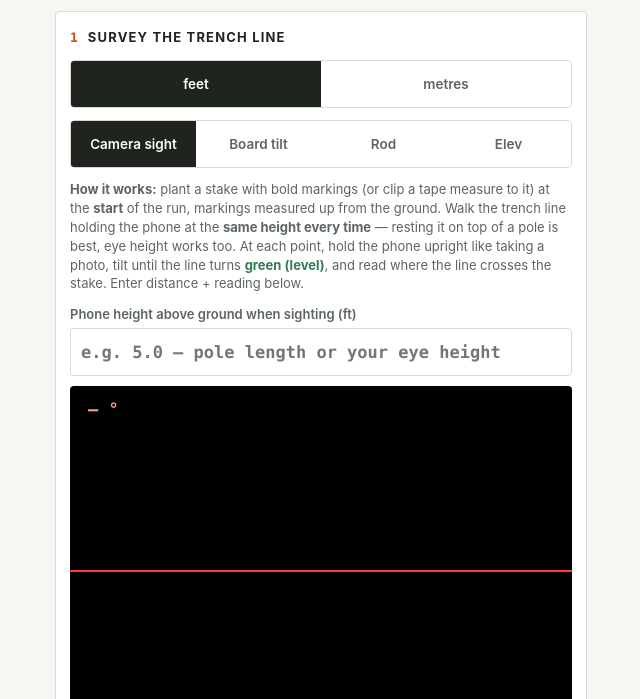
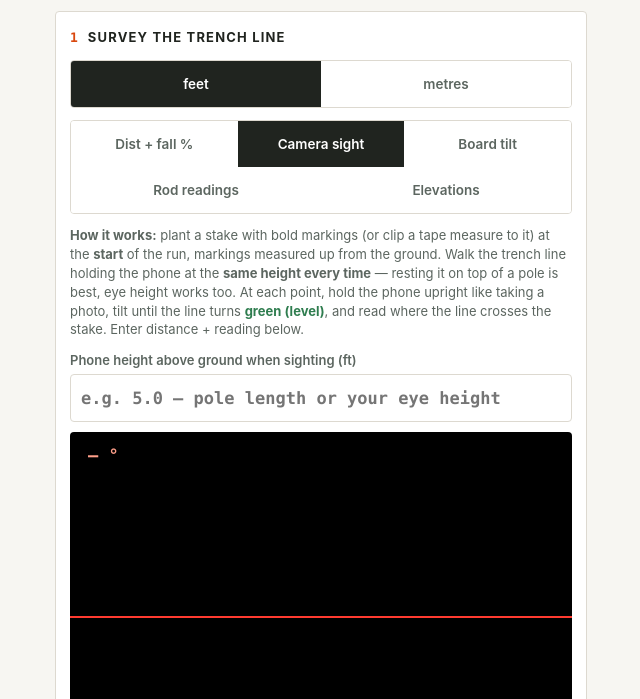
Before and after one commit to marcenter/trench-grade, a plain HTML site: page index.html in a window 1280 px wide. Shown: the part 101-800 px from the top of the page, without its empty margins (319-959 px from the left). Drawn offline with Linux system fonts and the light colour scheme.

Commit message:
Add distance + fall% survey mode (for tape / Google Earth distances with per-segment grades)
Co-Authored-By: Claude Fable 5 <noreply@anthropic.com>

```diff
--- a/index.html
+++ b/index.html
@@ -126,11 +126,12 @@
     <button data-u="ft" class="on">feet</button>
     <button data-u="m">metres</button>
   </div>
-  <div class="seg" id="modeseg">
-    <button data-m="sight" class="on">Camera sight</button>
-    <button data-m="phone">Board tilt</button>
-    <button data-m="rod">Rod</button>
-    <button data-m="elev">Elev</button>
+  <div class="seg" id="modeseg" style="flex-wrap:wrap">
+    <button data-m="grade" style="min-width:33%">Dist + fall %</button>
+    <button data-m="sight" class="on" style="min-width:33%">Camera sight</button>
+    <button data-m="phone" style="min-width:33%">Board tilt</button>
+    <button data-m="rod" style="min-width:50%">Rod readings</button>
+    <button data-m="elev" style="min-width:50%">Elevations</button>
   </div>
 
   <!-- camera sight level -->
@@ -356,8 +357,8 @@ function renderStations(){
     d.placeholder="dist"; d.value=st.d; d.setAttribute("aria-label","Distance, station "+(i+1));
     d.addEventListener("input",()=>{st.d=d.value; compute();});
     const r=document.createElement("input"); r.type="text"; r.inputMode="decimal";
-    r.placeholder=S.mode==="sight"?"stake":S.mode==="rod"?"reading":"elev"; r.value=st.r;
-    r.setAttribute("aria-label",(S.mode==="sight"?"Stake reading":S.mode==="rod"?"Rod reading":"Elevation")+", station "+(i+1));
+    r.placeholder=S.mode==="grade"?(i===0?"—":"fall %"):S.mode==="sight"?"stake":S.mode==="rod"?"reading":"elev"; r.value=st.r;
+    r.setAttribute("aria-label",(S.mode==="grade"?"Fall percent":S.mode==="sight"?"Stake reading":S.mode==="rod"?"Rod reading":"Elevation")+", station "+(i+1));
     r.addEventListener("input",()=>{st.r=r.value; compute();});
     const x=document.createElement("button"); x.className="del"; x.textContent="×";
     x.setAttribute("aria-label","Delete station "+(i+1));
@@ -388,9 +389,11 @@ function modeUI(){
   $("sightbox").style.display=S.mode==="sight"?"":"none";
   $("manualbox").style.display=S.mode==="phone"?"none":"";
   if(S.mode!=="phone"){
-    const lbl=S.mode==="sight"?"Stake reading":S.mode==="rod"?"Rod reading":"Elevation";
-    $("readhead").innerHTML=lbl+' (<span class="uu">'+S.unit+"</span>)";
-    $("modehint").textContent=S.mode==="sight"
+    const lbl=S.mode==="grade"?"Fall % to here":S.mode==="sight"?"Stake reading":S.mode==="rod"?"Rod reading":"Elevation";
+    $("readhead").innerHTML=S.mode==="grade"?lbl:lbl+' (<span class="uu">'+S.unit+"</span>)";
+    $("modehint").textContent=S.mode==="grade"
+      ?"Each row: distance from the house (lay it out with a tape or Google Earth's measure tool), and the % the ground FALLS between the previous point and this one. Positive = drops toward the ditch, negative = rises. First row is the start — its fall % is ignored. Get grades from a string line + line level, a board + torpedo level, or the Board tilt mode."
+      :S.mode==="sight"
       ?"At each point: distance from the house, and where the green level line crosses the stake (height above the ground at the stake)."
       :S.mode==="rod"
       ?"Rod reading at each station — bigger reading = lower ground. Everything is relative; no benchmark needed."
@@ -422,10 +425,15 @@ function model(){
     if(pts.length<2) return {err:"Capture at least one segment with the phone level."};
   }else{
     pts=S.stations.map(st=>({d:num(st.d),r:num(st.r)}))
-      .filter(p=>p.d!=null&&p.r!=null).sort((a,b)=>a.d-b.d);
+      .filter(p=>p.d!=null&&(p.r!=null||S.mode==="grade")).sort((a,b)=>a.d-b.d);
     if(pts.length<2) return {err:"Enter at least two stations (distance + reading)."};
     if(pts[pts.length-1].d-pts[0].d<=0) return {err:"Stations need different distances."};
-    if(S.mode==="sight"){
+    if(S.mode==="grade"){
+      // r = % the ground falls from the previous point to this one (positive = downhill toward ditch)
+      pts[0].z=0;
+      for(let i=1;i<pts.length;i++)
+        pts[i].z=pts[i-1].z-(pts[i].d-pts[i-1].d)*(pts[i].r||0)/100;
+    }else if(S.mode==="sight"){
       const H=num(S.phoneH);
       if(H==null) return {err:"Enter your phone height above ground (pole length / eye height)."};
       pts.forEach(p=>p.z=p.r-H); // reading above phone height = ground higher than start
```
